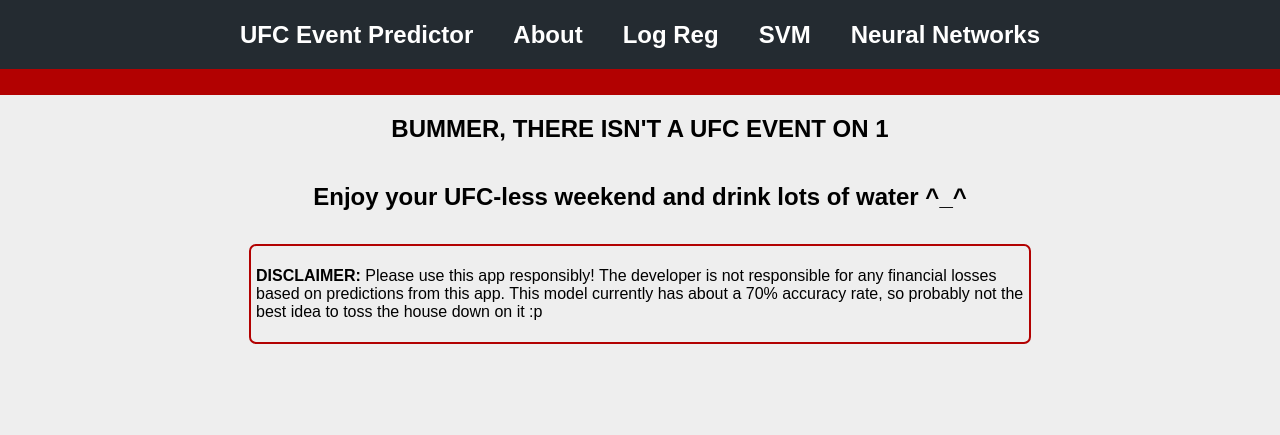
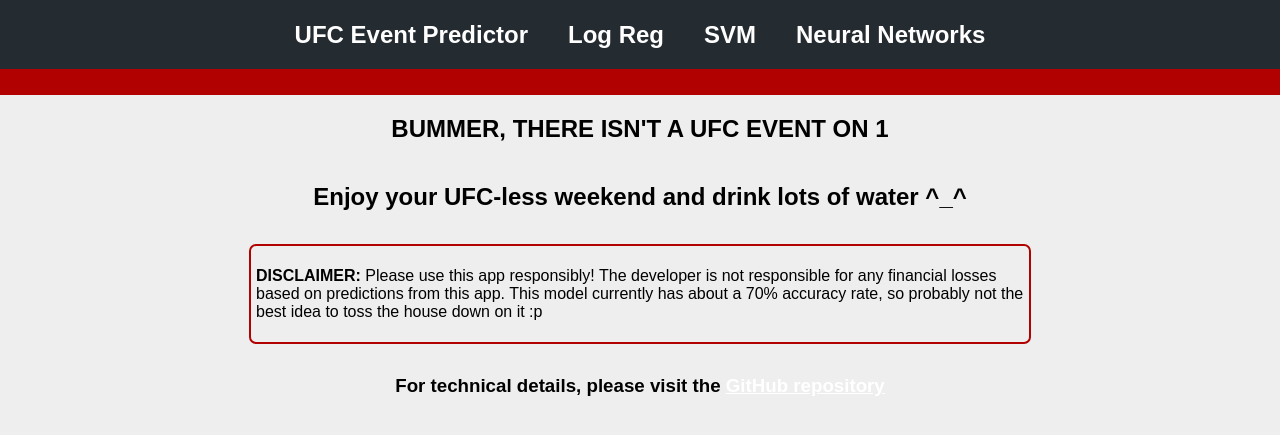
Before and after one commit to natebuel29/ufc-event-predictor, a Flask app: page /invalid-event/1 in a window 1280 px wide. Shown: the top 435 px of the page. Run offline with Flask 2, Linux system fonts and the light colour scheme; parts of the project's set-up code (start-up, migrations or seed data) failed here and were passed over.

Commit message:
add a repo link to web app

```diff
--- a/ufc_predictor/static/style.css
+++ b/ufc_predictor/static/style.css
@@ -4,6 +4,22 @@
 
 a {
     color: white;
+}
+
+a.git__link:link {
+    text-decoration: underline;
+}
+
+a.git__link:visited {
+    color: #060235
+}
+
+a.git__link:hover {
+    color: purple
+}
+
+a.git__link:active {
+    color: #C0F0FC
 }
 
 html {
@@ -48,7 +64,6 @@
     width: 75vw
 }
 
-
 .base__header {
     display: flex;
     flex-flow: column;
@@ -66,7 +81,6 @@
     flex-grow: 1;
     border-top-right-radius: 15px;
     border-top-left-radius: 15px;
-
 }
 
 .base__nav {
@@ -113,6 +127,11 @@
     justify-content: center;
 }
 
+.github__container {
+    display: flex;
+    justify-content: center;
+}
+
 .header__wrapper {
     background-color: #b20101;
     width: 100%;
--- a/ufc_predictor/templates/base.html
+++ b/ufc_predictor/templates/base.html
@@ -5,12 +5,12 @@
   <header class="base__header">
     <nav class="base__nav">
       <h1 class="base__header__title">UFC Event Predictor</h1>
-      <h1 id="about" class="base__header__nonactive">About</h1>
-      <h1 id="log_reg" class="base__header__nonactive"><a href="{{url_for('machine_learning.logistic_regression')}}">Log
+      <h1 id="log_reg" class="base__header__nonactive"><a class="nav__a"
+          href="{{url_for('machine_learning.logistic_regression')}}">Log
           Reg<a /></h1>
-      <h1 id="svm" class="base__header__nonactive"><a
+      <h1 id="svm" class="base__header__nonactive"><a class="nav__a"
           href="{{url_for('machine_learning.support_vector_machine')}}">SVM</a></h1>
-      <h1 id="neural_networks" class="base__header__nonactive"><a
+      <h1 id="neural_networks" class="base__header__nonactive"><a class="nav__a"
           href="{{url_for('machine_learning.neural_networks')}}">Neural Networks</a></h1>
     </nav>
   </header>
@@ -28,6 +28,14 @@
           the best idea to toss the house down on it :p</p>
       </div>
     </div>
+    <div class="github__container">
+      <div>
+        <h3>For technical details, please visit the <a class="git__link"
+            href="https://github.com/natebuel29/ufc-event-predictor">GitHub
+            repository</a></h3>
+
+      </div>
+    </div>
   </section>
 </main>
 <footer></footer>
--- a/ufc_predictor/templates/machine_learning/machine_learning_template.html
+++ b/ufc_predictor/templates/machine_learning/machine_learning_template.html
@@ -4,6 +4,7 @@
 <header class="event__h1__container">
     <div class="event__h1__wrapper">
         <h1>{{algorithm}} Predictions for {{event_name}}</h1>
+    </div>
 </header>
 <div class="table_wrapper">
     <table class="event__table">
```
Lines whose indentation alone changed are shown as unchanged.
